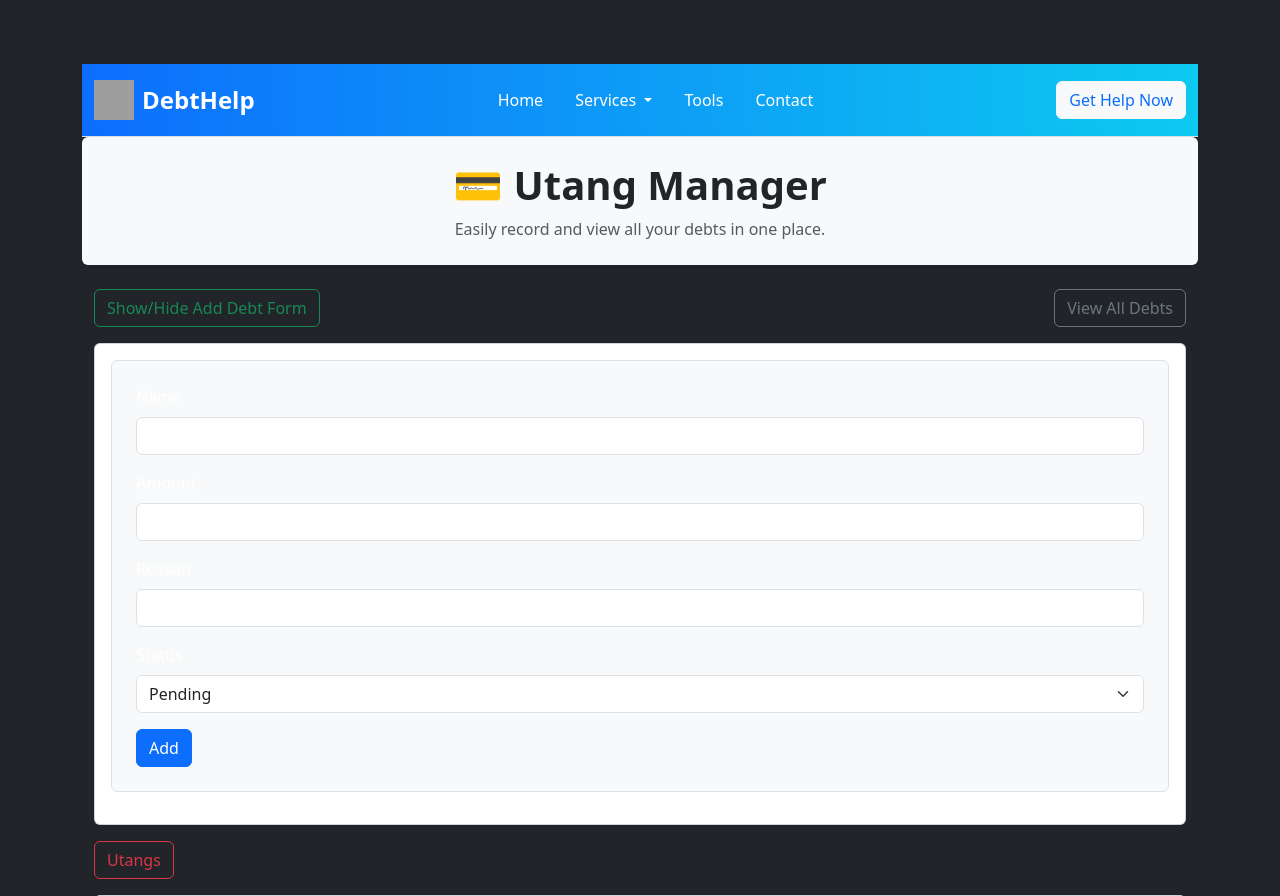
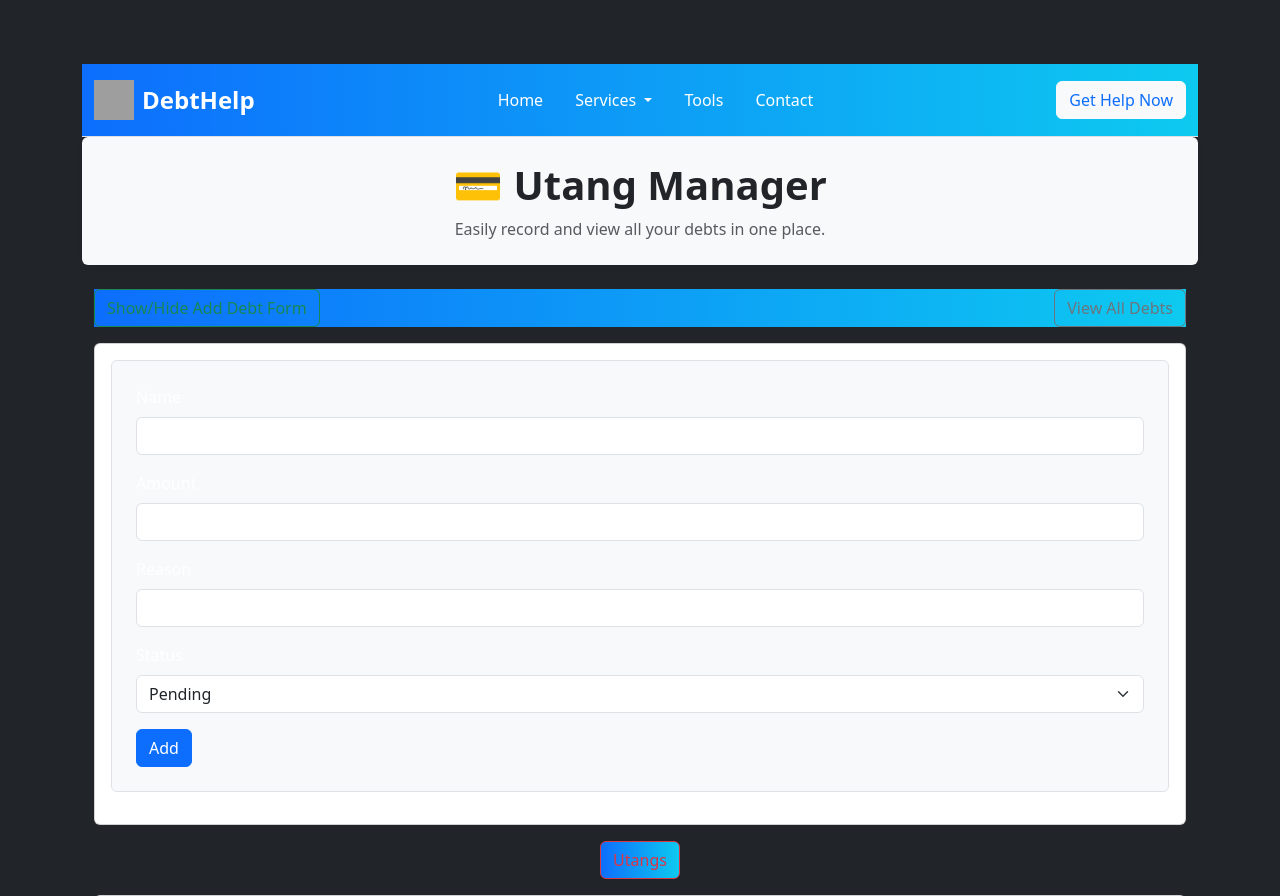
Before and after one commit to eymaster/utangs, a Flask app: page / in a window 1280 px wide. Shown: the top 896 px of the page. Run offline with Flask 3, Linux system fonts and the light colour scheme; data that the repository does not hold is empty; some libraries are stand-ins or nearby versions; grey boxes are pictures that could not be loaded.

Commit message:
Update index.html

```diff
--- a/templates/index.html
+++ b/templates/index.html
@@ -59,7 +59,7 @@
   </div>
 <div class="container">
 <!-- Toggle Button -->
-  <div class="d-flex justify-content-between mb-3">
+  <div class="d-flex justify-content-between mb-3" style="background: linear-gradient(90deg, #0d6efd, #0dcaf0);">
     <button class="btn btn-outline-success" data-bs-toggle="collapse" data-bs-target="#debtForm" >
     Show/Hide Add Debt Form
   </button>
@@ -110,14 +110,17 @@
       <label class="form-label">Reason</label>
       <input name="reason" class="form-control" required>
     </div>
-    <button class="btn btn-primary">Add</button>
-
+  <div class="d-flex justify-content-center">
+    <button class="btn btn-primary p-3">Add</button>
+  </div>
 </form>
 
   <!-- Toggle Button -->
-<button class="btn btn-outline-danger mb-3 mt-3" data-bs-toggle="collapse" data-bs-target="#debtTable">
-  Utangs
-</button>
+  <div class="d-flex justify-content-center">
+    <button class="btn btn-outline-danger mb-3 mt-3" data-bs-toggle="collapse" data-bs-target="#debtTable" style="background: linear-gradient(90deg, #0d6efd, #0dcaf0);">
+      Utangs
+    </button>
+  </div>
 
 
 <!-- Collapsible Table -->
```
